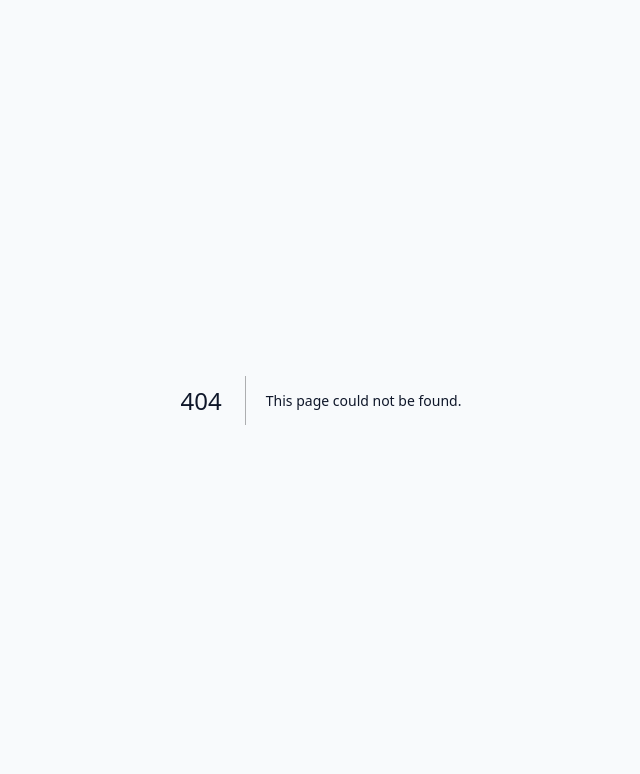
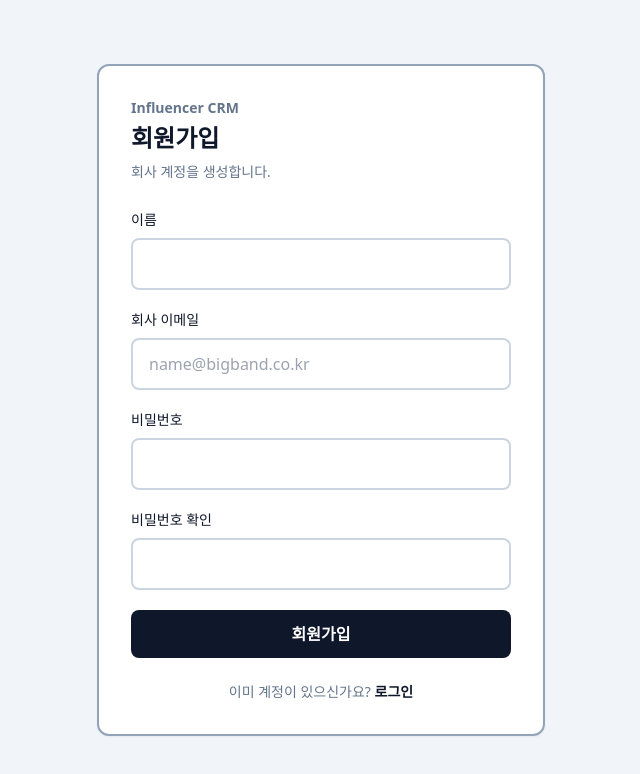
Before and after one commit to Bigband-dev/BIGBAND-influencer-CRM, a Next.js app: page /signup in a window 1280 px wide. Before the commit this address had no page. Shown: the top 774 px of the page, without its empty margins (319-959 px from the left). Built offline with nearby package versions, Linux system fonts and the light colour scheme; no server answers.

Commit message:
email sign up

```diff
--- a/app/influencers/[id]/edit/page.tsx
+++ b/app/influencers/[id]/edit/page.tsx
@@ -6,6 +6,8 @@ import {
 
 import { createClient } from "@/lib/supabase/server";
 import InfluencerForm from "@/components/influencer-form";
+
+export const instant = false;
 
 export default async function EditInfluencerPage({
   params,
--- a/app/influencers/[id]/page.tsx
+++ b/app/influencers/[id]/page.tsx
@@ -5,6 +5,7 @@ import {
   formatMan,
   formatPriceMan,
 } from "@/lib/format-number";
+export const instant = false;
 
 export default async function InfluencerDetailPage({
   params,
--- a/app/influencers/import/page.tsx
+++ b/app/influencers/import/page.tsx
@@ -2,6 +2,7 @@ import Link from "next/link";
 import { redirect } from "next/navigation";
 import { createClient } from "@/lib/supabase/server";
 import ExcelImport from "@/components/excel-import";
+export const instant = false;
 
 export default async function ImportPage() {
   const supabase = await createClient();
--- a/app/influencers/new/page.tsx
+++ b/app/influencers/new/page.tsx
@@ -2,6 +2,8 @@ import Link from "next/link";
 import { redirect } from "next/navigation";
 import { createClient } from "@/lib/supabase/server";
 import InfluencerForm from "@/components/influencer-form";
+
+export const instant = false;
 
 export default async function NewInfluencerPage() {
   const supabase = await createClient();
--- a/app/influencers/page.tsx
+++ b/app/influencers/page.tsx
@@ -3,6 +3,7 @@ import { redirect } from "next/navigation";
 import { createClient } from "@/lib/supabase/server";
 import InfluencerTable from "@/components/influencer-table";
 import LogoutButton from "@/components/logout-button";
+export const instant = false;
 
 export default async function InfluencersPage() {
   const supabase = await createClient();
--- a/app/login/page.tsx
+++ b/app/login/page.tsx
@@ -3,6 +3,7 @@
 import { useState } from "react";
 import { useRouter } from "next/navigation";
 import { createClient } from "@/lib/supabase/client";
+import Link from "next/link";
 
 export default function LoginPage() {
   const router = useRouter();
@@ -93,6 +94,16 @@ export default function LoginPage() {
           </button>
 
         </form>
+        <div className="mt-6 text-center text-sm text-slate-500">
+          계정이 없으신가요?{" "}
+          <Link
+            href="/signup"
+            className="font-semibold text-slate-900 hover:underline"
+          >
+            회원가입
+          </Link>
+        </div>
+
       </div>
     </main>
   );
--- a/app/page.tsx
+++ b/app/page.tsx
@@ -2,6 +2,7 @@ import Link from "next/link";
 import { redirect } from "next/navigation";
 import { createClient } from "@/lib/supabase/server";
 import LogoutButton from "@/components/logout-button";
+export const instant = false;
 
 export default async function HomePage() {
   const supabase = await createClient();
--- /dev/null
+++ b/app/signup/page.tsx
@@ -0,0 +1,193 @@
+"use client";
+
+import { useState } from "react";
+import Link from "next/link";
+import { useRouter } from "next/navigation";
+import { createClient } from "@/lib/supabase/client";
+
+export default function SignupPage() {
+  const router = useRouter();
+  const supabase = createClient();
+
+  const [name, setName] = useState("");
+  const [email, setEmail] = useState("");
+  const [password, setPassword] = useState("");
+  const [passwordConfirm, setPasswordConfirm] =
+    useState("");
+
+  const [loading, setLoading] = useState(false);
+  const [message, setMessage] = useState("");
+
+  const handleSignup = async (
+    e: React.FormEvent
+  ) => {
+    e.preventDefault();
+
+    setMessage("");
+
+    if (!email.endsWith("@bigband.co.kr")) {
+      setMessage(
+        "회사 이메일(@bigband.co.kr)만 가입할 수 있습니다."
+      );
+      return;
+    }
+
+    if (password.length < 8) {
+      setMessage(
+        "비밀번호는 8자 이상 입력해주세요."
+      );
+      return;
+    }
+
+    if (password !== passwordConfirm) {
+      setMessage(
+        "비밀번호가 일치하지 않습니다."
+      );
+      return;
+    }
+
+    setLoading(true);
+
+    const { error } =
+      await supabase.auth.signUp({
+        email,
+        password,
+        options: {
+          data: {
+            name,
+          },
+        },
+      });
+
+    setLoading(false);
+
+    if (error) {
+      setMessage(error.message);
+      return;
+    }
+
+    setMessage(
+      "회원가입이 완료되었습니다. 이메일 인증 후 로그인해주세요."
+    );
+
+    setTimeout(() => {
+      router.push("/login");
+    }, 2000);
+  };
+
+  return (
+    <main className="flex min-h-screen items-center justify-center bg-slate-100 px-6 text-slate-900">
+      <div className="w-full max-w-md rounded-xl border-2 border-slate-400 bg-white p-8 shadow-sm">
+
+        <p className="text-sm font-semibold text-slate-500">
+          Influencer CRM
+        </p>
+
+        <h1 className="mt-1 text-2xl font-bold">
+          회원가입
+        </h1>
+
+        <p className="mt-2 text-sm text-slate-500">
+          회사 계정을 생성합니다.
+        </p>
+
+        <form
+          onSubmit={handleSignup}
+          className="mt-7 space-y-5"
+        >
+          <div>
+            <label className="mb-2 block text-sm font-medium">
+              이름
+            </label>
+
+            <input
+              type="text"
+              value={name}
+              onChange={(e) =>
+                setName(e.target.value)
+              }
+              required
+              className="w-full rounded-lg border-2 border-slate-300 px-4 py-3"
+            />
+          </div>
+
+          <div>
+            <label className="mb-2 block text-sm font-medium">
+              회사 이메일
+            </label>
+
+            <input
+              type="email"
+              value={email}
+              onChange={(e) =>
+                setEmail(e.target.value)
+              }
+              required
+              placeholder="name@bigband.co.kr"
+              className="w-full rounded-lg border-2 border-slate-300 px-4 py-3"
+            />
+          </div>
+
+          <div>
+            <label className="mb-2 block text-sm font-medium">
+              비밀번호
+            </label>
+
+            <input
+              type="password"
+              value={password}
+              onChange={(e) =>
+                setPassword(e.target.value)
+              }
+              required
+              className="w-full rounded-lg border-2 border-slate-300 px-4 py-3"
+            />
+          </div>
+
+          <div>
+            <label className="mb-2 block text-sm font-medium">
+              비밀번호 확인
+            </label>
+
+            <input
+              type="password"
+              value={passwordConfirm}
+              onChange={(e) =>
+                setPasswordConfirm(
+                  e.target.value
+                )
+              }
+              required
+              className="w-full rounded-lg border-2 border-slate-300 px-4 py-3"
+            />
+          </div>
+
+          {message && (
+            <div className="rounded-lg border border-slate-300 bg-slate-50 p-3 text-sm">
+              {message}
+            </div>
+          )}
+
+          <button
+            disabled={loading}
+            className="w-full rounded-lg bg-slate-900 py-3 font-semibold text-white disabled:opacity-50"
+          >
+            {loading
+              ? "가입 중..."
+              : "회원가입"}
+          </button>
+        </form>
+
+        <div className="mt-6 text-center text-sm text-slate-500">
+          이미 계정이 있으신가요?{" "}
+          <Link
+            href="/login"
+            className="font-semibold text-slate-900 hover:underline"
+          >
+            로그인
+          </Link>
+        </div>
+      </div>
+    </main>
+  );
+}
```
Also changed, not shown: 1 other file (tests, documents, lock files or other folders).
